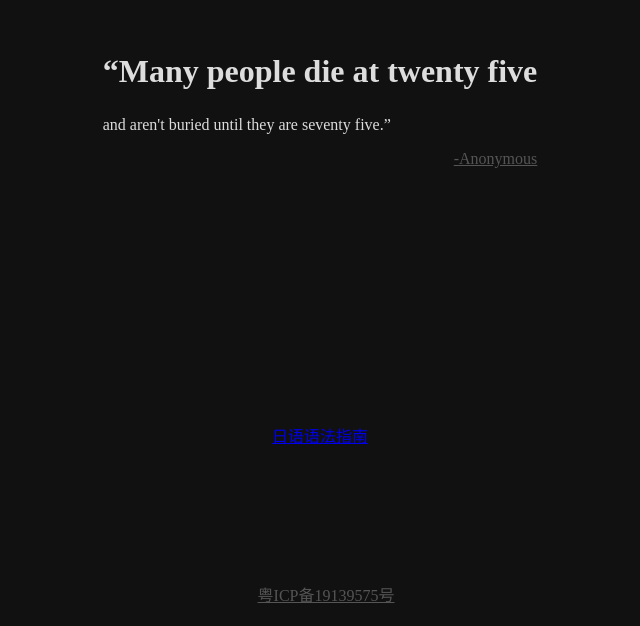
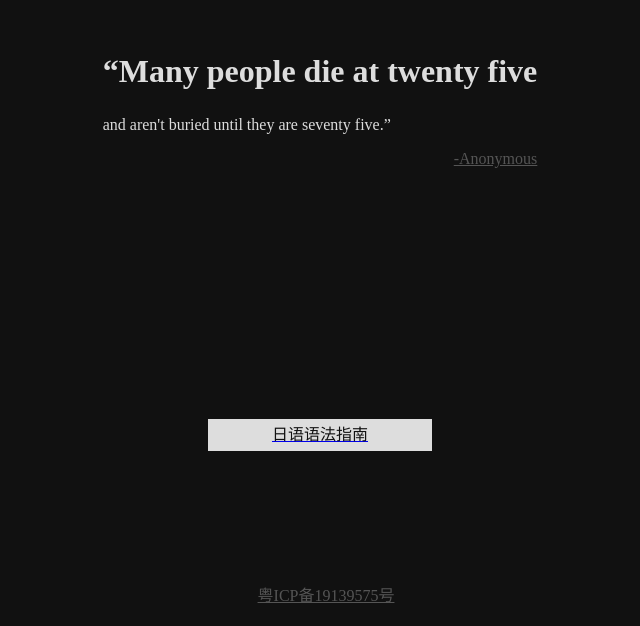
Before and after one commit to theoriz0/theoriz-homepage, a website: page public/index.html in a window 1280 px wide. Shown: the part 174-800 px from the top of the page, without its empty margins (320-960 px from the left). Drawn offline with Linux system fonts and the light colour scheme; a web font is replaced by a local one.

Commit message:
add style for the button

```diff
--- a/public/styles/style.css
+++ b/public/styles/style.css
@@ -60,3 +60,15 @@ footer {
   margin-bottom: 100px;
   color: #ddd;
 }
+
+.button {
+  padding: 0 4em;
+  line-height: 2;
+  text-align: center;
+  color: #111;
+  background-color: #ddd;
+}
+
+.button:hover, .button:active {
+  background-color: #777;
+}
```
